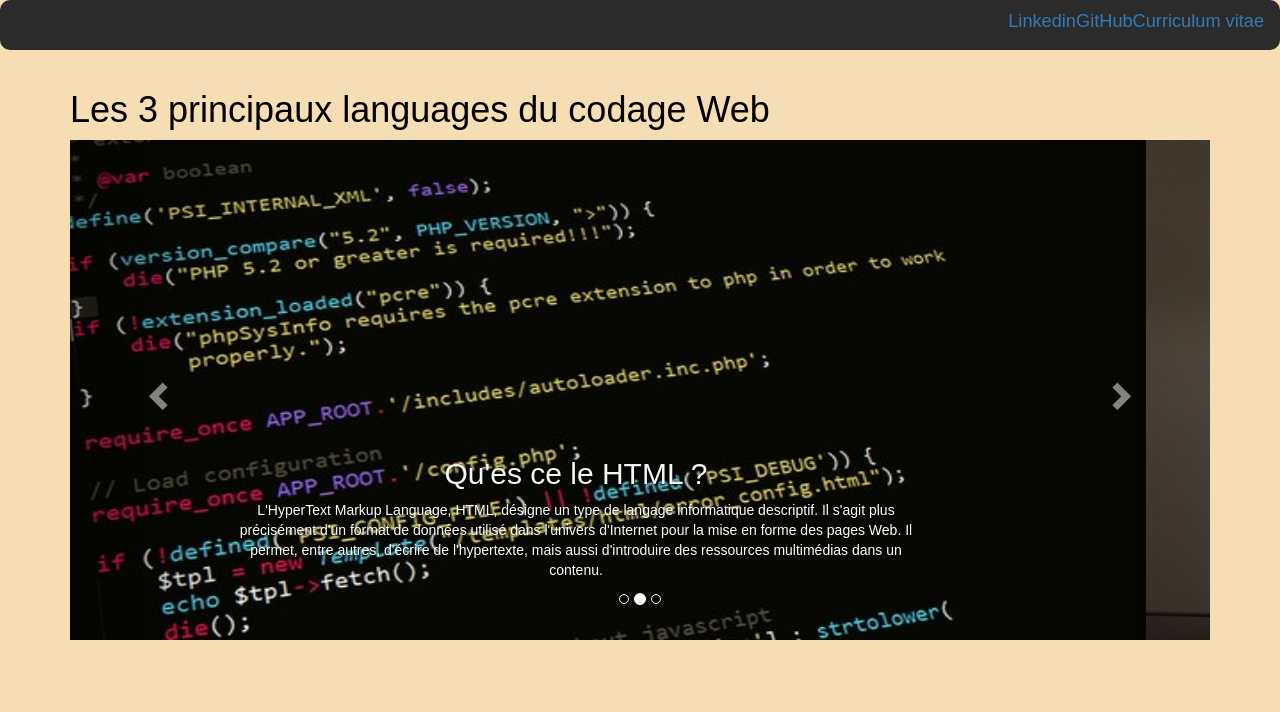
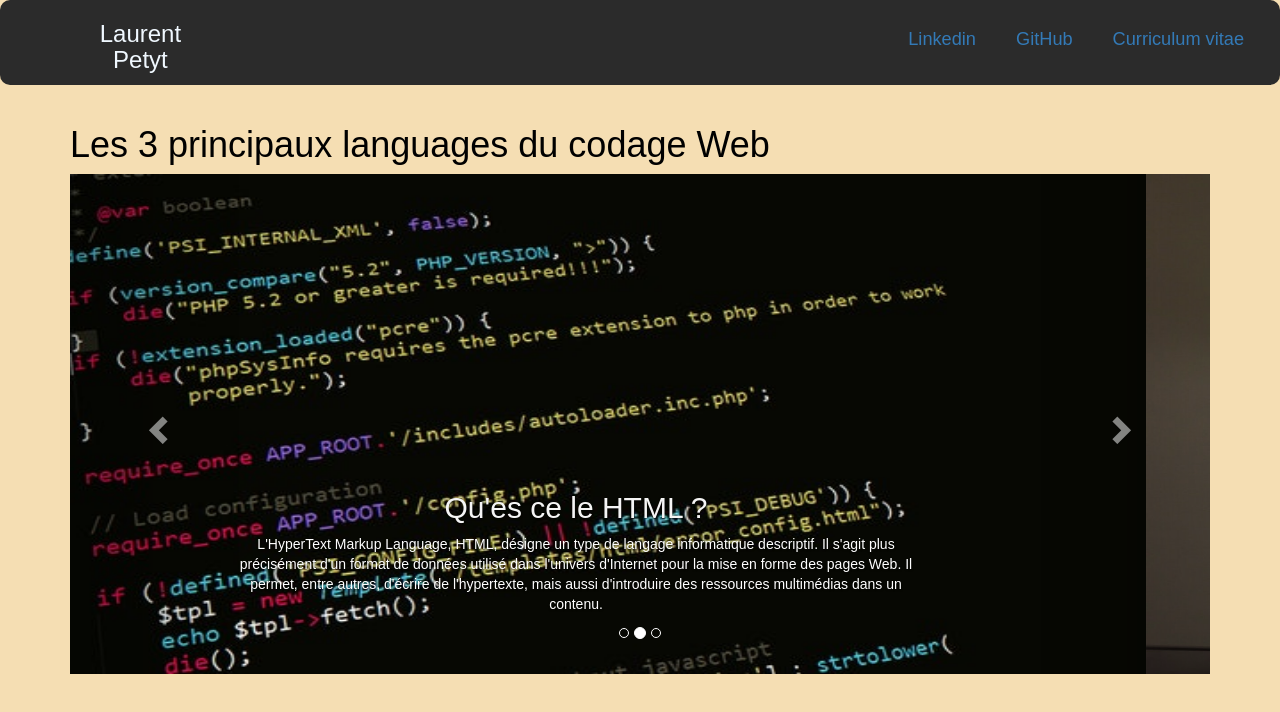
Before and after one commit to Lillau59/Bootstrap, a plain HTML site: page index.html in a window 1280 px wide. Drawn offline with nearby package versions, Linux system fonts and the light colour scheme.

Commit message:
attaquons la navbar

```diff
--- a/index.css
+++ b/index.css
@@ -11,11 +11,18 @@ h2 {
 .navbar {
     display: flex;
     background-color: #2b2b2b;
+    color: aliceblue;
     align-items: center;
     border-radius: 10px;
     margin-bottom: 20px;
     justify-content: center;
 }
+.navbar h3 {
+    align-items: center;
+    text-align: center;
+    margin-left: 80px;
+}
+
 .navbar ul li a i{
     font-size: 1.3em;
 }
@@ -23,8 +30,8 @@ h2 {
     font-size: 1em;
     align-items: center;
     text-align: center;
-    padding: 0;
-    margin: 0;
+    padding: 10px;
+    margin: 10px;
 }
 .navbar ul li a:hover{
     background-color: transparent !important;
--- a/index.html
+++ b/index.html
@@ -29,6 +29,7 @@
     <script src="js/bootstrap.min.js"></script>
 
     <nav class="navbar">
+        <h3>Laurent Petyt</h3>
         <ul>
             <li><a target="_blank" href="https://www.linkedin.com/in/laurent-petyt-b6a125215/"><i
                         class="fa-brands fa-linkedin"></i>Linkedin</a></li>
```
